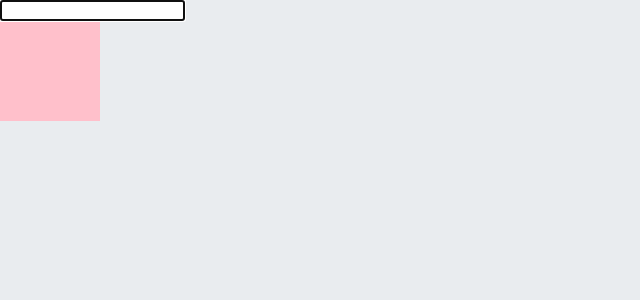
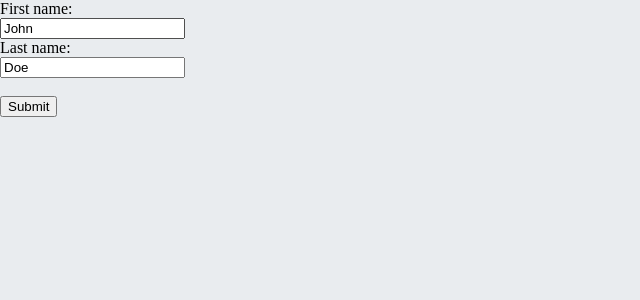
Before and after one commit to yh0921k/learning-react, a React (Create React App) app: page / in a window 1280 px wide. Shown: the top 300 px of the page, without its empty margins (0-640 px from the left). Built offline with nearby package versions, Linux system fonts and the light colour scheme.

Commit message:
add: 1.1.21.1 FORM 다루기 01

```diff
--- a/src/App.js
+++ b/src/App.js
@@ -1,23 +1,27 @@
 import React, { useEffect, useRef, useState } from 'react';
 
 const App = () => {
-  const inputRef = useRef();
-  const divRef = useRef();
+  const handleSubmit = (event) => {
+    event.preventDefault();
+    console.dir(event.target.elements);
+    alert(event.target[0].value + ' ' + event.target[1].value);
+    //alert(`${event.target.elements[0].value} ${event.elements[1].value}`);
+  };
 
-  useEffect(() => {
-    inputRef.current.focus();
-
-    setTimeout(() => {
-      divRef.current.style.backgroundColor = 'pink';
-    }, 1000);
-  }, []);
   return (
     <>
-      <input ref={inputRef} />
-      <div
-        ref={divRef}
-        style={{ height: 100, width: 100, backgroundColor: 'brown' }}
-      />
+      <form onSubmit={handleSubmit}>
+        <label htmlFor="fname">First name:</label>
+        <br />
+        <input type="text" id="fname" name="fname" defaultValue="John" />
+        <br />
+        <label htmlFor="lname">Last name:</label>
+        <br />
+        <input type="text" id="lname" name="lname" defaultValue="Doe" />
+        <br />
+        <br />
+        <input type="submit" defaultValue="Submit" />
+      </form>
     </>
   );
 };
```
